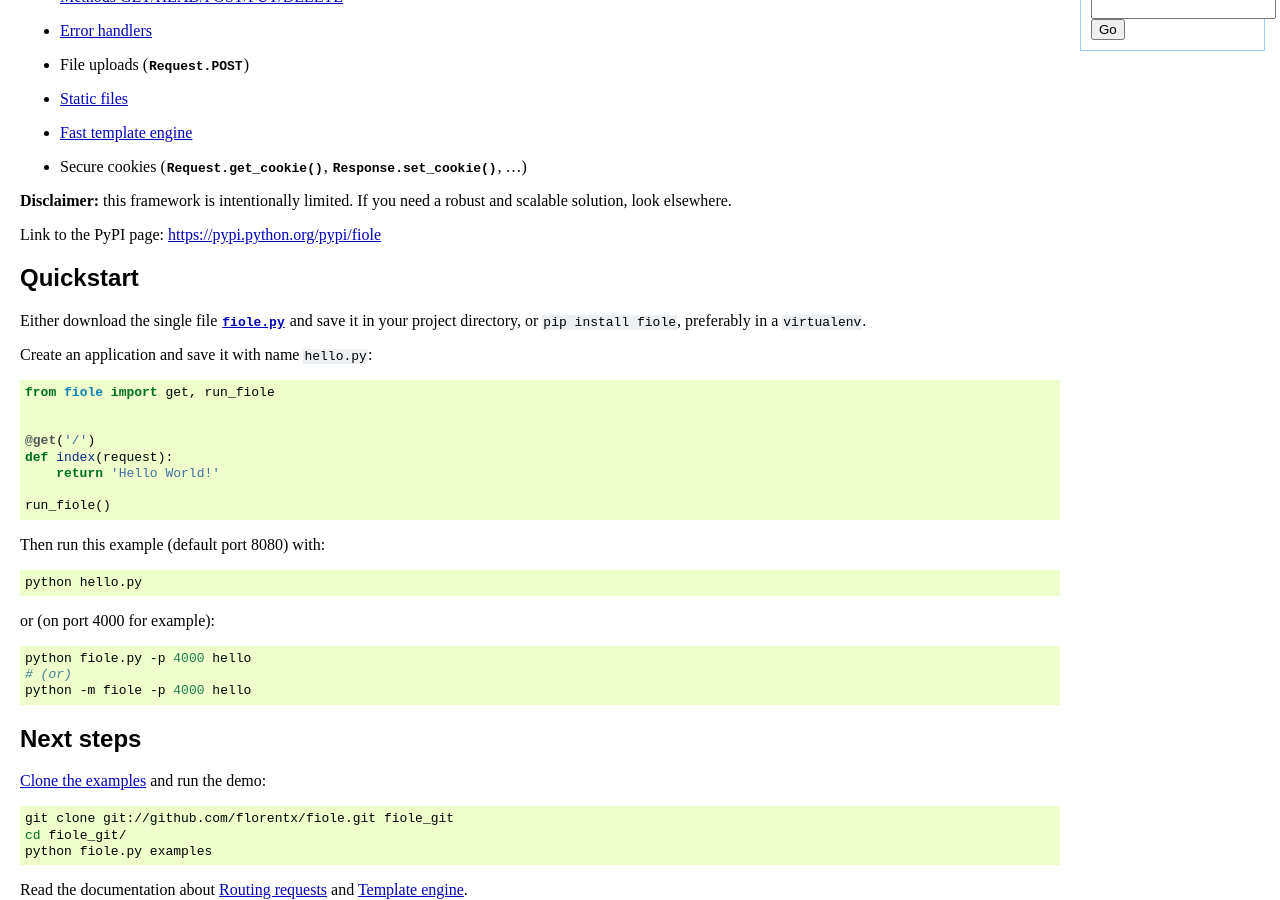
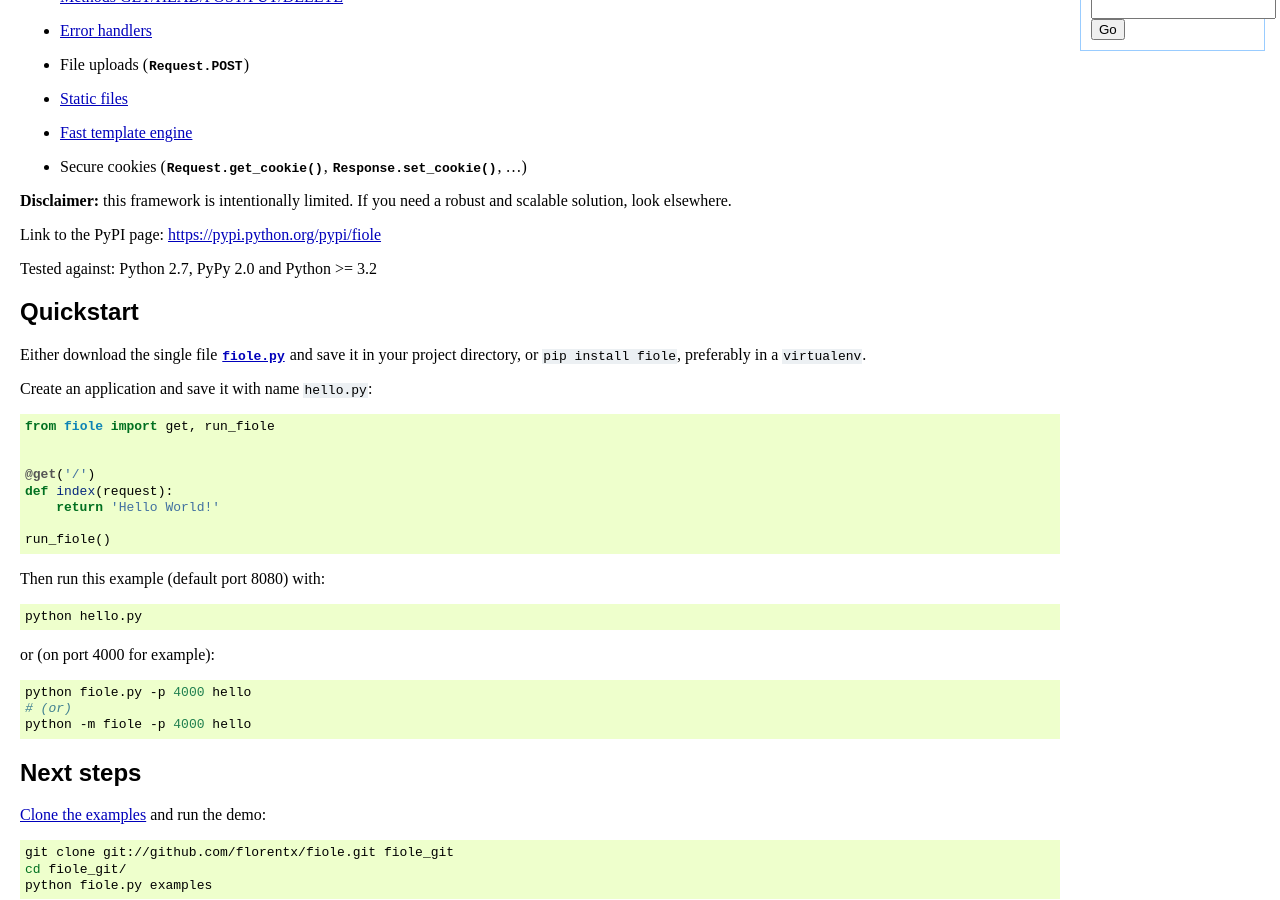
Before and after one commit to florentx/fiole, a Sphinx documentation site: the page built from docs/intro.rst, in a window 1280 px wide and 900 px high, scrolled down 366 px. Built offline with Sphinx 7.4.7, drawn with Linux system fonts in a browser that asks for light colours.

Commit message:
Advertize the supported Python implementations

```diff
--- a/docs/intro.rst
+++ b/docs/intro.rst
@@ -28,6 +28,8 @@ and scalable solution, look elsewhere.
 
 
 Link to the PyPI page: https://pypi.python.org/pypi/fiole
+
+Tested against: Python 2.7, PyPy 2.0 and Python >= 3.2
 
 
 Quickstart
```
